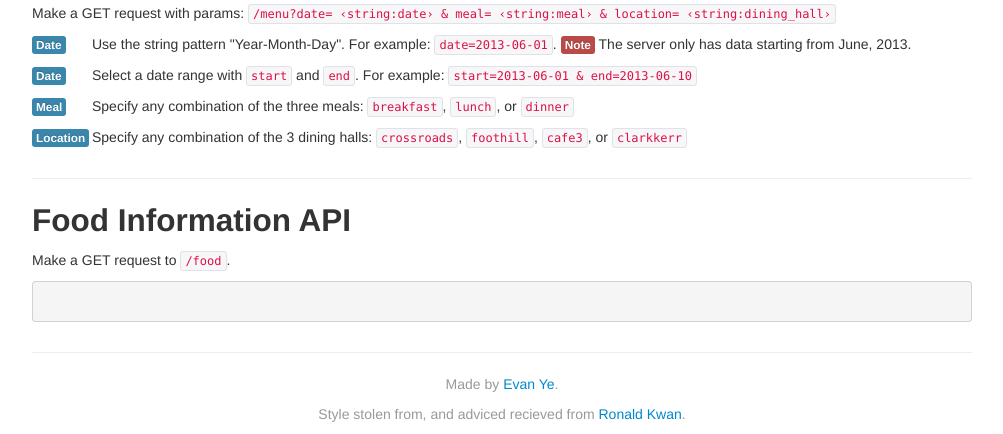
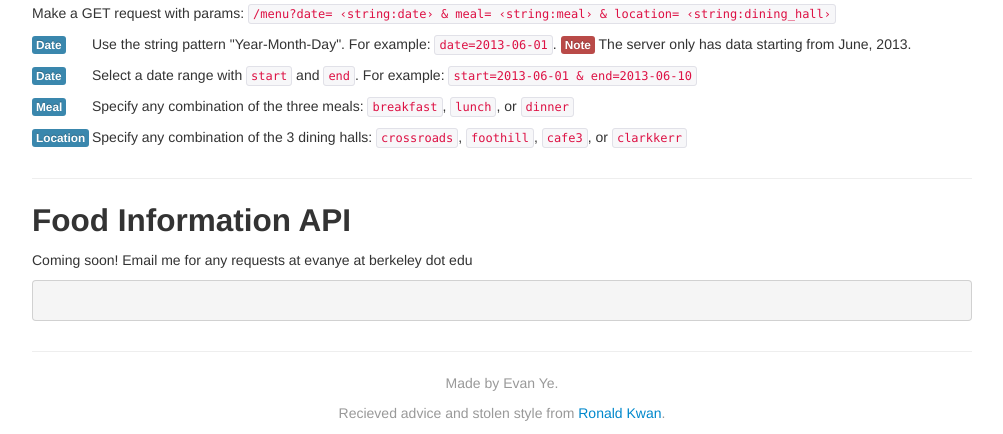
Before and after one commit to evanye/cal-dining, a Flask app: page / in a window 1280 px wide. Shown: the part 639-1073 px from the top of the page, without its empty margins (138-1141 px from the left). Run offline with Flask 2, Linux system fonts and the light colour scheme.

Commit message:
touched up home page html

```diff
--- a/templates/index.html
+++ b/templates/index.html
@@ -43,7 +43,7 @@
     </div>
     <hr>
     <h2>Food Information API</h2>
-    <p>Make a GET request to <code>/food</code>.</p>
+    <p>Coming soon! Email me for any requests at evanye at berkeley dot edu</p>
     <pre>
     </pre>
   </div>
--- a/templates/layout.html
+++ b/templates/layout.html
@@ -15,8 +15,8 @@
     </div>
     <div class="footer">
       <div class="container">
-        <p class="text-center muted">Made by <a href="#">Evan Ye</a>.</p>
-        <p class="text-center muted">Style stolen from, and adviced recieved from <a href="http://www.ocf.berkeley.edu/~rkwan/">Ronald Kwan</a>.</p>
+        <p class="text-center muted">Made by Evan Ye.</p>
+        <p class="text-center muted">Recieved advice and stolen style from <a href="http://www.ocf.berkeley.edu/~rkwan/">Ronald Kwan</a>.</p>
       </div>
     </div>
 	</body>
```
